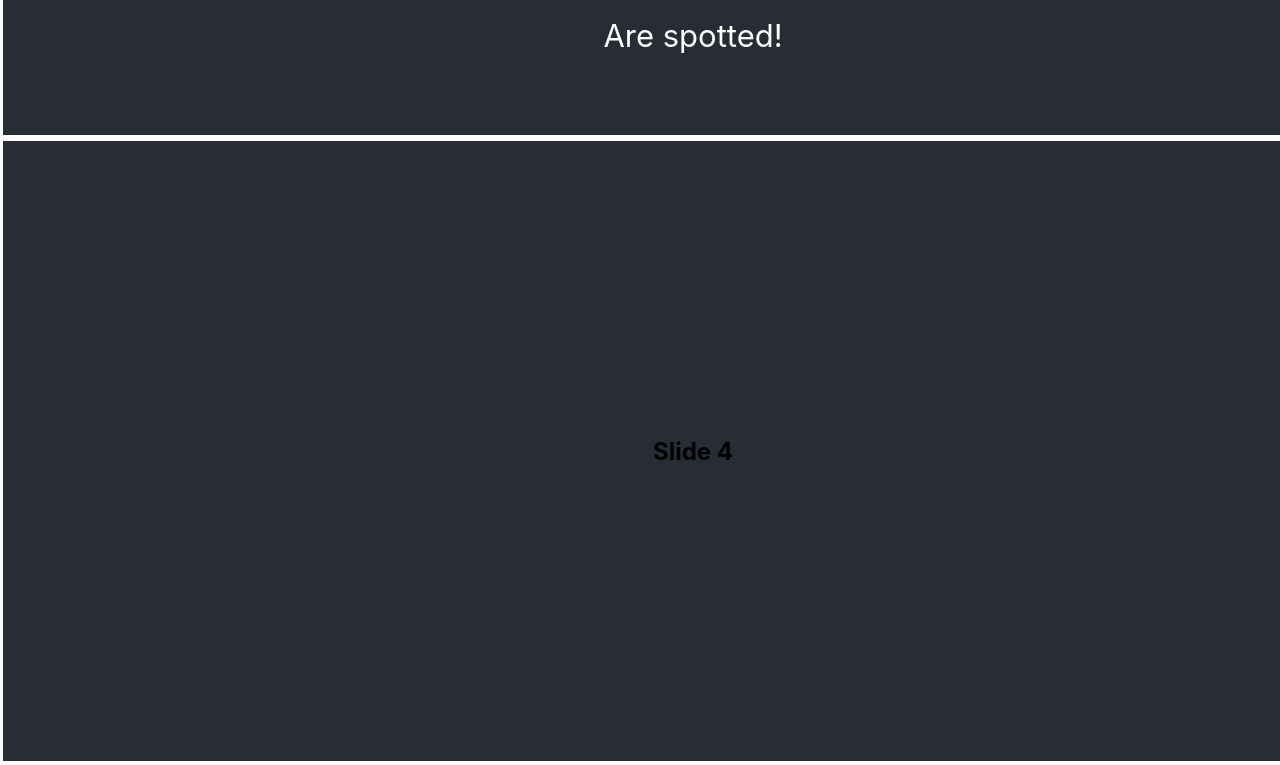
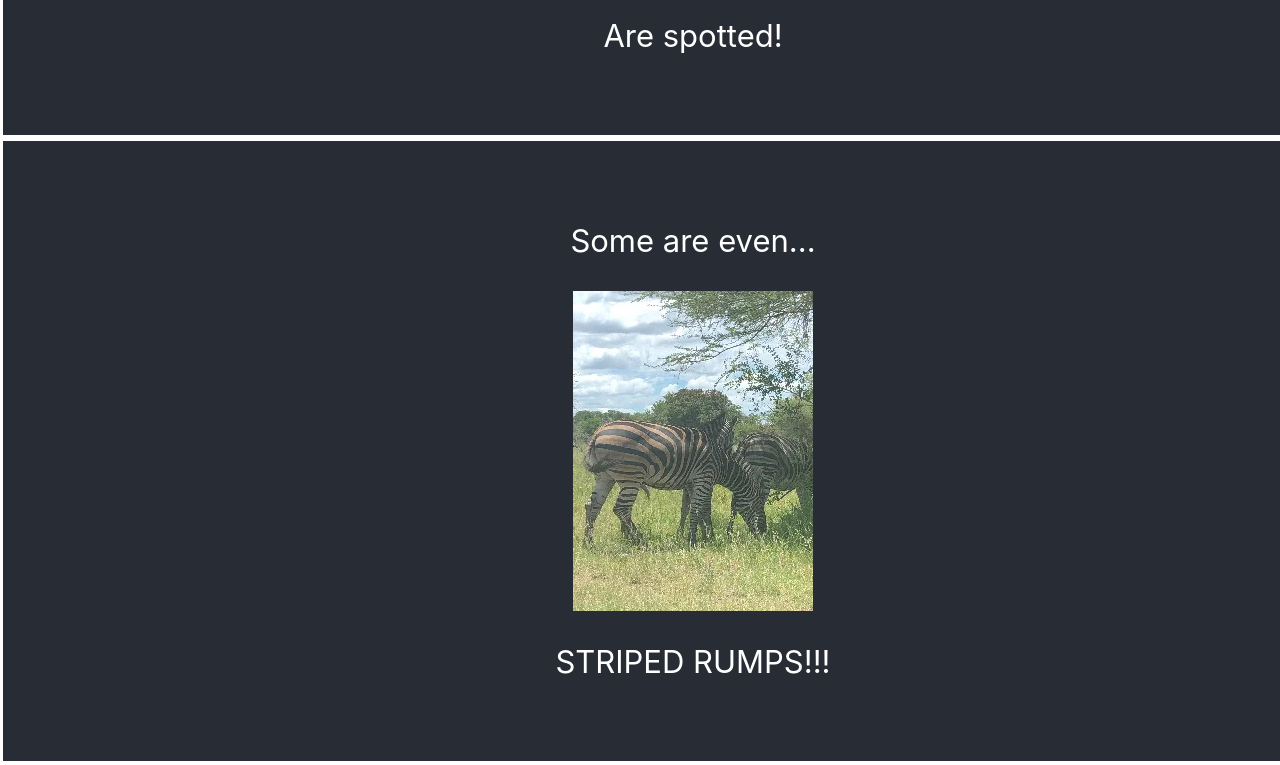
Before and after one commit to rae004/dumbo-rumps, a React (Create React App) app: page / in a window 1280 px wide. Shown: the part 1740-2505 px from the top of the page. Built offline with nearby package versions, Linux system fonts and the light colour scheme.

Commit message:
Finish slide four.

```diff
--- a/src/App.tsx
+++ b/src/App.tsx
@@ -4,7 +4,7 @@
 import SlideOne from './components/slideOne/SlideOne';
 import SlideTwo from './components/slideTwo/SlideTwo';
 import SlideThree from './components/slideThree/SlideThree';
-import SlideFour from './components/SlideFour';
+import SlideFour from './components/slideFour/SlideFour';
 import SlideFive from './components/SlideFive';
 
 function App() {
--- a/src/components/SlideFour.tsx
+++ /dev/null
@@ -1,11 +0,0 @@
-import React from 'react';
-
-const SlideFour = () => {
-    return (
-        <div className={'scroll-container'}>
-            <h2 className={'animated-text'}>Slide 4</h2>
-        </div>
-    );
-};
-
-export default SlideFour;
--- /dev/null
+++ b/src/components/slideFour/SlideFour.tsx
@@ -0,0 +1,29 @@
+import React from 'react';
+import './slideFour.css';
+import ScrollAnimation from 'react-animate-on-scroll';
+import rump1 from '../../images/zebra-rump-240-320.webp';
+
+const SlideFour = () => {
+    return (
+        <div className={'scroll-container'}>
+            <ScrollAnimation
+                animateOnce={true}
+                animateIn={'animate__backInDown'}
+            >
+                <div className={'slideTwoText'}>Some are even...</div>
+            </ScrollAnimation>
+
+            <ScrollAnimation
+                delay={600}
+                animateOnce={true}
+                animateIn={'animate__backInUp'}
+                className={'slideThreeImgTextContainer'}
+            >
+                <img src={rump1} alt={'second rump image'} />
+                <div className={'slideTwoText'}>STRIPED RUMPS!!!</div>
+            </ScrollAnimation>
+        </div>
+    );
+};
+
+export default SlideFour;
--- /dev/null
+++ b/src/components/slideFour/slideFour.css
@@ -0,0 +1,12 @@
+.slideFourText {
+    color: white;
+    font-size: calc(15px + 2vmin);
+    margin: 2rem 0;
+}
+
+.slideThreeImgFourContainer {
+    display: flex;
+    flex-direction: column;
+    align-items: center;
+    justify-content: center;
+}
```
Also changed, not shown: src/images/zebra-rump-240-320.webp (added).
